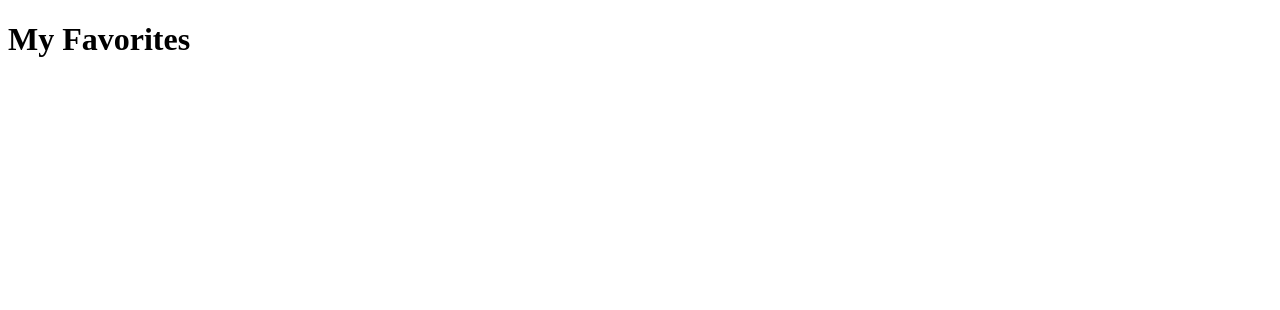
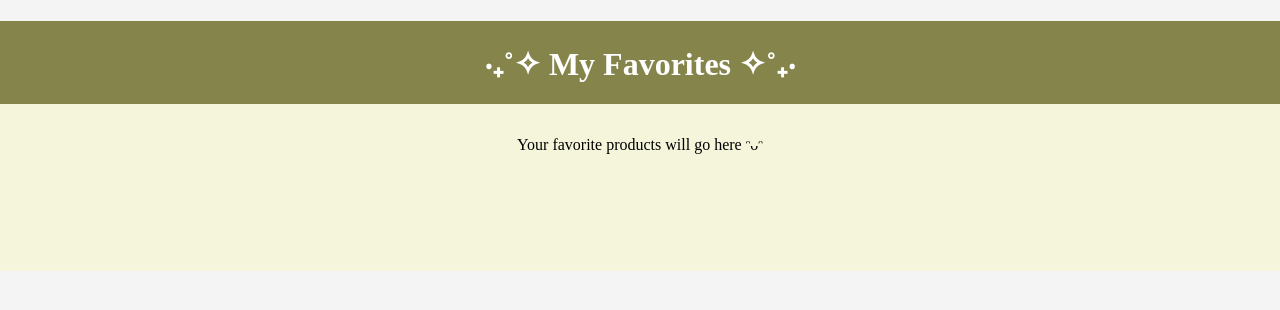
Before and after one commit to ramosdanie03/ramosdani, a plain HTML site: page Grasya Website/favorites.html in a window 1280 px wide. Drawn offline with Linux system fonts and the light colour scheme.

Commit message:
Update favorites.html

```diff
--- a/Grasya Website/favorites.html
+++ b/Grasya Website/favorites.html
@@ -4,10 +4,12 @@
     <meta charset="UTF-8">
     <meta name="viewport" content="width=device-width, initial-scale=1.0">
     <title>Favorites</title>
+    <link rel="stylesheet" href="style.css">
 </head>
 <body>
     <div class="favorites">
-        <h1>My Favorites</h1>
+        <h1>‧₊˚✧ My Favorites ✧˚₊‧</h1>
+        <p> Your favorite products will go here ᵔᴗᵔ </p>
     </div>
 </body>
 </html>
```
